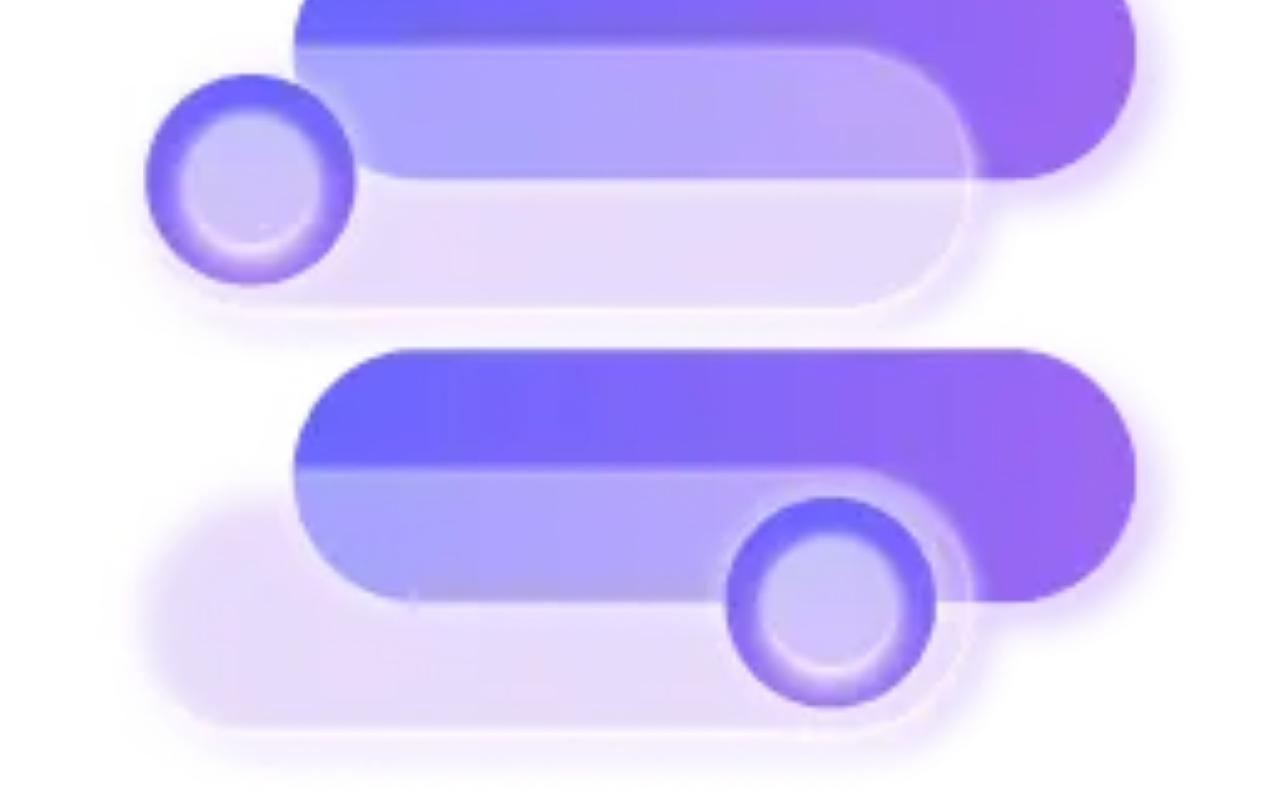
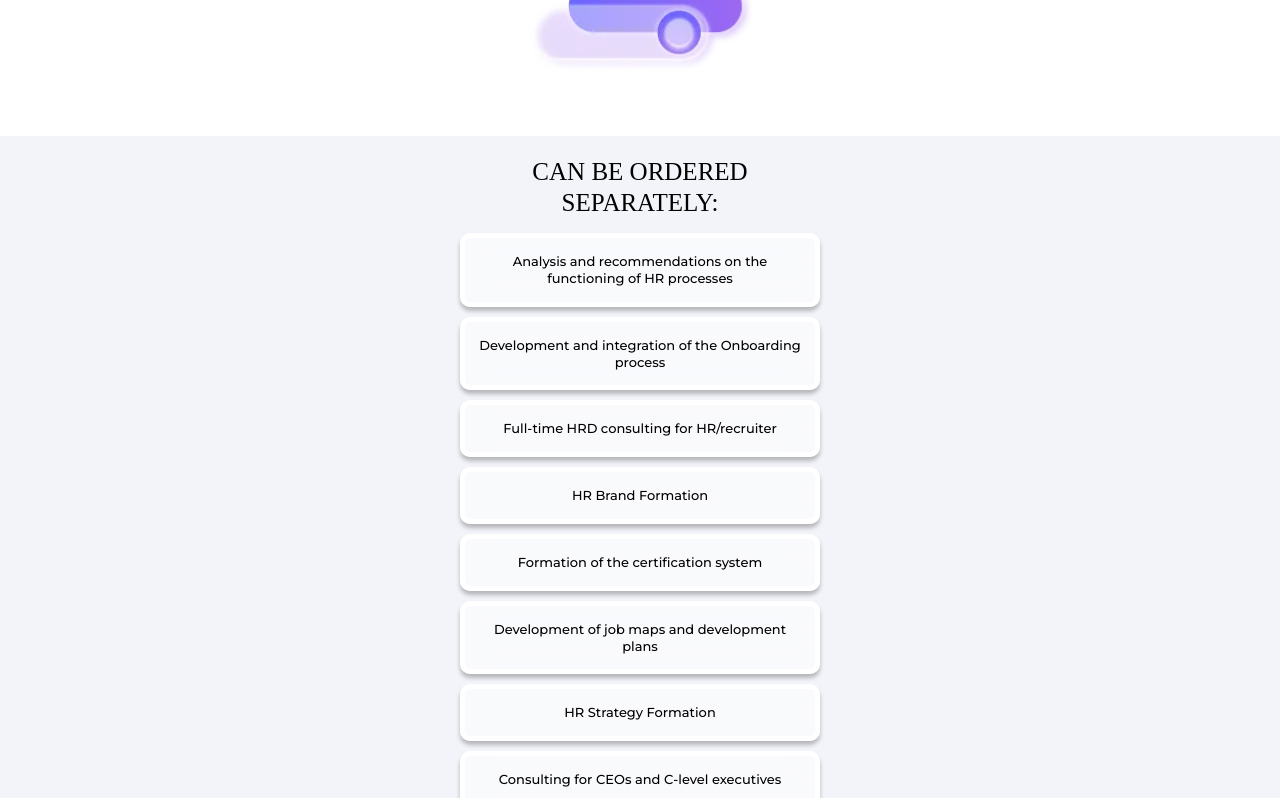
Before and after one commit to Oknehcvotil/mi-website, a React (Vite) app: page /en/services/for-clients in a window 1280 px wide. Shown: the part 2860-3658 px from the top of the page. Built offline with nearby package versions, Linux system fonts and the light colour scheme; a web font is replaced by a local one.

Commit message:
HR consulting
Fixed styles of section

```diff
--- a/src/components/ServicesPages/HrConsultingSection/AdditionalServices/AdditionalServices.styled.ts
+++ b/src/components/ServicesPages/HrConsultingSection/AdditionalServices/AdditionalServices.styled.ts
@@ -7,6 +7,10 @@ export const AdditionalServicesList = styled(motion.ul)`
   justify-content: center;
   gap: 10px;
   flex-direction: column;
+  padding: 0 15px;
+  max-width: 390px;
+  width: 100%;
+  margin: 0 auto;
 `;
 
 export const AdditionalServicesItems = styled(motion.li)`
--- a/src/components/ServicesPages/HrConsultingSection/HrConsultingSection.styled.ts
+++ b/src/components/ServicesPages/HrConsultingSection/HrConsultingSection.styled.ts
@@ -25,6 +25,9 @@ export const HrLeadText = styled.div`
 
 export const HrImgCont = styled(motion.div)`
   padding: 35px 80px 65px;
+  max-width: 390px;
+  width: 100%;
+  margin: 0 auto;
 
   img {
     width: 100%;
@@ -36,9 +39,7 @@ export const HrImgCont = styled(motion.div)`
 
 export const HrAdditionalCont = styled.div`
   background: #f3f4f9;
-  padding: 20px 15px 30px;
-  max-width: 390px;
-  margin: 0 auto;
+  padding: 20px 0 30px;
 `;
 
 export const HrAdditionalTitle = styled.h3`
@@ -49,5 +50,7 @@ export const HrAdditionalTitle = styled.h3`
   text-transform: uppercase;
   text-align: center;
   color: #020202;
-  margin-bottom: 15px;
+  margin: 0 auto 15px;
+  max-width: 360px;
+  width: 100%;
 `;
```
